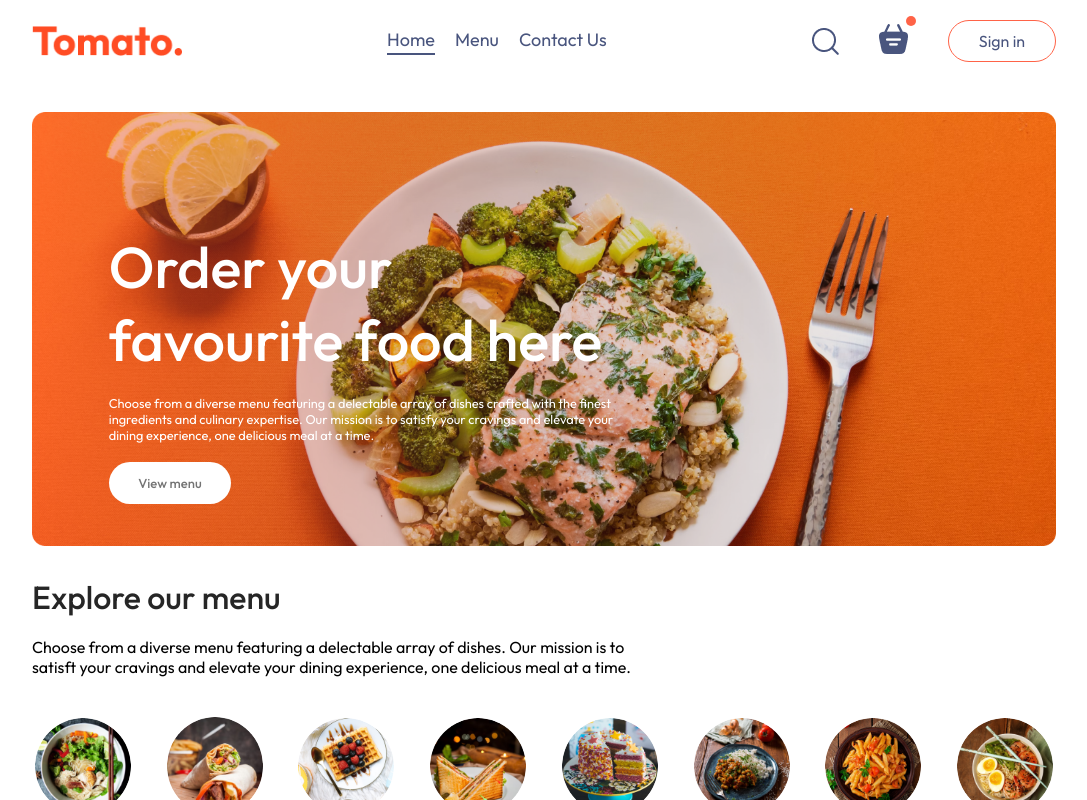
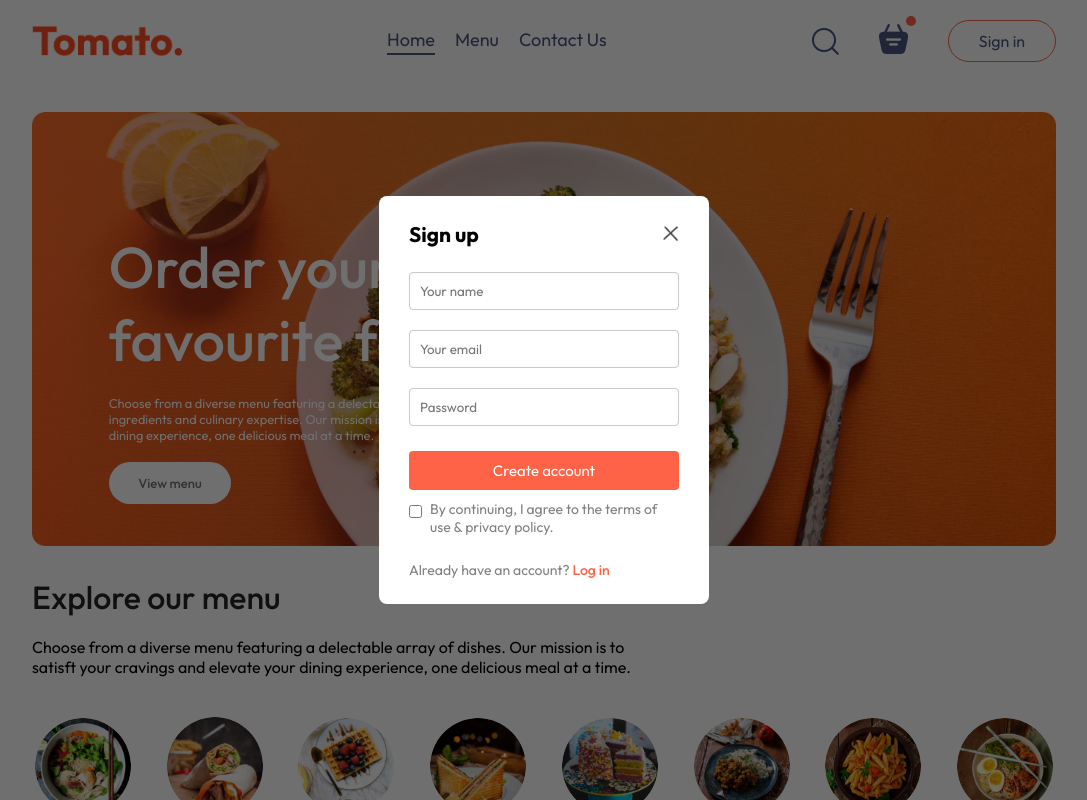
Before and after one commit to PotatoDoge/delivery-webapp, a React (Create React App) app: page / in a window 1280 px wide. Both pictures are taken after a click on the button "Sign in". Shown: the top 800 px of the page, without its empty margins (96-1183 px from the left). Built offline with nearby package versions, Linux system fonts and the light colour scheme.

Commit message:
Add login and sign up pop up

```diff
--- a/src/App.js
+++ b/src/App.js
@@ -1,16 +1,21 @@
-import React from 'react'
+import React, {useState} from 'react'
 import Navbar from "./components/navbar/navbar";
 import {Route, Routes} from "react-router-dom";
 import Home from "./pages/Home/Home";
 import Cart from "./pages/Cart/Cart";
 import PlaceOrder from "./pages/PlaceOrder/PlaceOrder";
 import Footer from "./components/footer/Footer";
+import LogInPopUp from "./components/loginPopUp/LogInPopUp";
 
 const App = () => {
+
+    const [showLogin, setShowLogin] = useState(false);
+
     return (
         <>
+            {showLogin ? <LogInPopUp setShowLogin={setShowLogin}/>: <></>}
             <div className="app">
-                <Navbar/>
+                <Navbar setShowLogin={setShowLogin}/>
                 <Routes>
                     <Route path="/" element={<Home/>}/>
                     <Route path="/cart" element={<Cart/>}/>
--- /dev/null
+++ b/src/components/loginPopUp/LogInPopUp.css
@@ -0,0 +1,74 @@
+.login-popup{
+    position: absolute;
+    z-index: 1;
+    width: 100%;
+    height: 100%;
+    background-color: #00000090;
+    display: grid;
+}
+
+.login-popup-container{
+    place-self: center;
+    width: max(23vw, 330px);
+    color: #808080;
+    background-color: white;
+    display: flex;
+    flex-direction: column;
+    gap: 25px;
+    padding: 25px 30px;
+    border-radius: 8px;
+    font-size: 14px;
+    animation: fadeIn 0.5;
+}
+
+.login-popup-title{
+    display: flex;
+    justify-content: space-between;
+    align-items: center;
+    color: black;
+}
+
+.login-popup-title img{
+    width: 16px;
+    cursor: pointer;
+}
+
+.login-popup-inputs{
+    display: flex;
+    flex-direction: column;
+    gap: 20px;
+}
+
+.login-popup-inputs input{
+    outline: none;
+    border: 1px solid #c9c9c9;
+    padding: 10px;
+    border-radius: 4px;
+}
+
+.login-popup-container button{
+    border: none;
+    padding: 10px;
+    border-radius: 4px;
+    color: white;
+    background-color: tomato;
+    font-size: 15px;
+    cursor: pointer;
+}
+
+.login-popup-condition{
+    display: flex;
+    align-items: start;
+    gap: 8px;
+    margin-top: -15px;
+}
+
+.login-popup-condition input{
+    margin-top: 5px;
+}
+
+.login-popup p span{
+    color: tomato;
+    font-weight: 500;
+    cursor: pointer;
+}
--- /dev/null
+++ b/src/components/loginPopUp/LogInPopUp.jsx
@@ -0,0 +1,33 @@
+import React, {useState} from 'react';
+import './LogInPopUp.css'
+import {assets} from "../../assets/assets";
+
+const LogInPopUp = ({setShowLogin}) => {
+
+    const [currentState, setCurrentState] = useState("Sign up")
+
+    return (
+        <div className="login-popup">
+            <form className="login-popup-container">
+                <div className="login-popup-title">
+                    <h2>{currentState}</h2>
+                    <img src={assets.cross_icon} onClick={() => setShowLogin(false)}/>
+                </div>
+                <div className="login-popup-inputs">
+                    {currentState === "Login" ? <></> : <input type="text" placeholder="Your name" required/>}
+                    <input type="email" placeholder="Your email" required/>
+                    <input type="password" placeholder="Password" required/>
+                </div>
+                <button>{currentState === "Sign up" ? "Create account" : "Log in"}</button>
+                <div className="login-popup-condition">
+                    <input type="checkbox" required/>
+                    <p>By continuing, I agree to the terms of use & privacy policy.</p>
+                </div>
+                {currentState === "Login" ? <p>Create a new account? <span onClick={() => setCurrentState("Signup")}>Click here</span></p> :
+                    <p>Already have an account? <span onClick={() => setCurrentState("Login")}>Log in</span></p>}
+            </form>
+        </div>
+    )
+}
+
+export default LogInPopUp;
--- a/src/components/navbar/navbar.jsx
+++ b/src/components/navbar/navbar.jsx
@@ -3,7 +3,7 @@
 import {assets} from "../../assets/assets";
 import {Link} from "react-router-dom";
 
-const Navbar = () => {
+const Navbar = ({setShowLogin}) => {
 
     const [menu, setMenu] = useState("home");
 
@@ -21,7 +21,7 @@
                     <img src={assets.basket_icon} alt="basket-icon"/>
                     <div className="dot"></div>
                 </div>
-                <button>Sign in</button>
+                <button onClick={() => setShowLogin(true)}>Sign in</button>
             </div>
         </div>
     )
```
